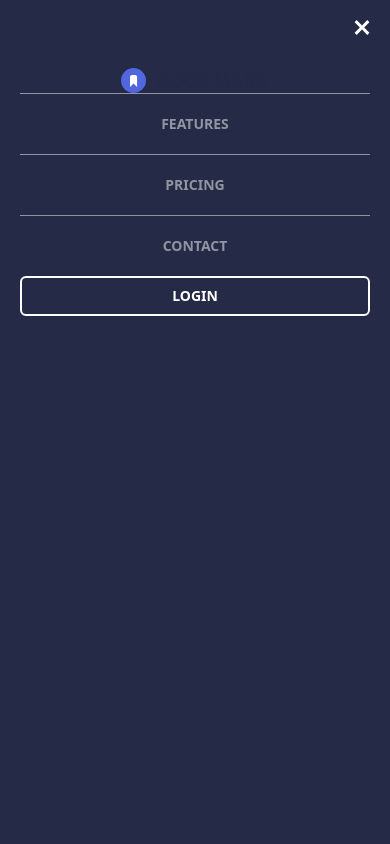
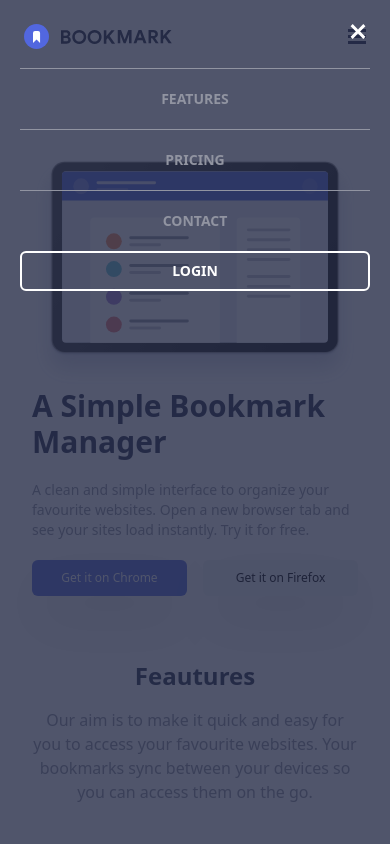
Before and after one commit to Faith-okereke/Bookmark-landing-page, a React (Vite) app: page / in a window 390 px wide. Both pictures are taken after a click on the picture 357 px from the left and 36 px from the top of the page. Shown: the top 844 px of the page. Built offline with nearby package versions, Linux system fonts and the light colour scheme.

Commit message:
commit changes

```diff
--- a/src/App.jsx
+++ b/src/App.jsx
@@ -17,7 +17,7 @@ function App() {
         {/* Hero Section */}
         <div className="flex justify-between lg:flex-row flex-col items-center w-full">
           <div className="flex flex-col gap-5 order-last md:order-first lg:text-justify">
-            <h1 className="text-4xl font-bold text-veryDarkBlue lg:w-[70%]">
+            <h1 className="md:text-4xl text-3xl font-bold text-veryDarkBlue lg:w-[70%] w-full">
               A Simple Bookmark Manager
             </h1>
             <p className="text-grayishBlue text-sm md:w-[70%] ">
--- a/src/Components/NavBar.jsx
+++ b/src/Components/NavBar.jsx
@@ -11,7 +11,7 @@ export default function NavBar() {
   return (
     <div className="md:px-24 md:py-12 p-0">
       <div className="flex justify-between md:gap-12 lg:gap-0  pb-16 lg:px-8 items-center">
-        <img className="m-6 md:m-0" src={logo} alt="" />
+        <img className={`m-6 md:m-0 ${nav? `z-10 fill-white` :`z-0`}`} src={logo} alt="" />
         <img
           onClick={() => setNav(true)}
           className="md:hidden m-6"
@@ -52,18 +52,17 @@ export default function NavBar() {
       </div>
       {nav && (
         <div
-          className={`md:hidden fixed top-0 bg-veryDarkBlue h-screen w-screen pt-12 transform transition-transform duration-300 ease-in-out ${
+          className={`md:hidden fixed top-0 bg-veryDarkBlue bg-opacity-80 h-screen w-screen pt-12 transform transition-transform duration-300 ease-in-out ${
             nav ? "translate-y-0" : "-translate-y-full"
           }`}
         >
           <img
             onClick={closeNav}
-            className="absolute top-5 right-5"
+            className="absolute top-6 right-6"
             src={close}
             alt=""
           />
           <ul className="flex flex-col justify-center items-center w-full  font-bold text-sm p-5">
-            <img src={logo} alt="" />
             <li className="border-t-[1px] border-t-grayishBlue w-[350px] text-center py-5">
               <a
                 className="uppercase  text-grayishBlue hover:text-softRed transition-transform"
```
